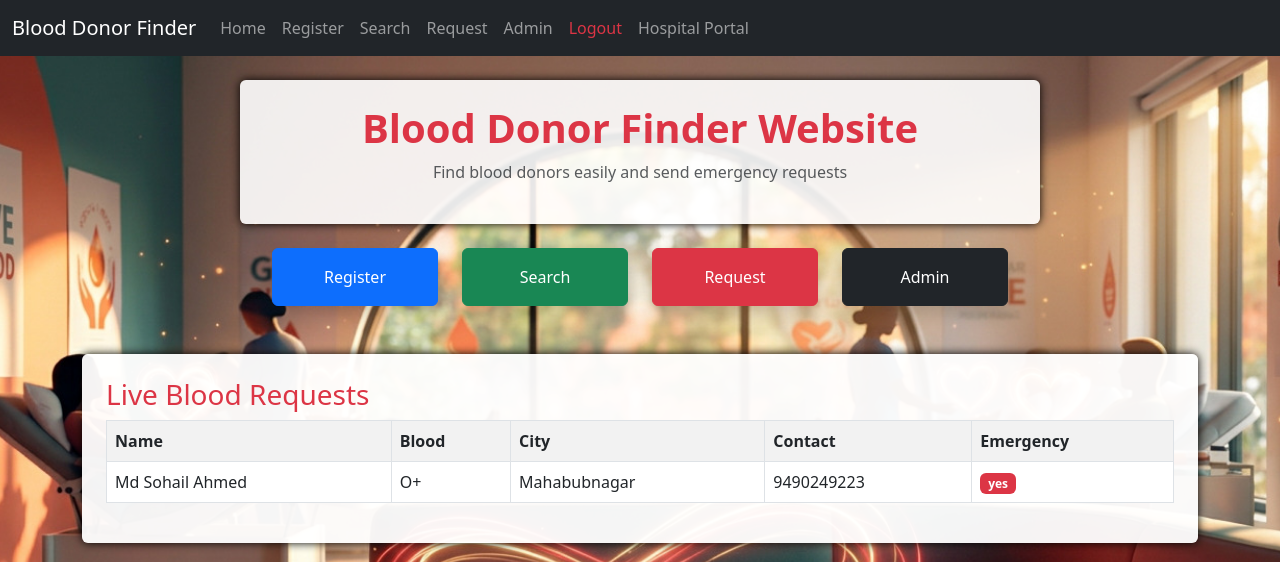
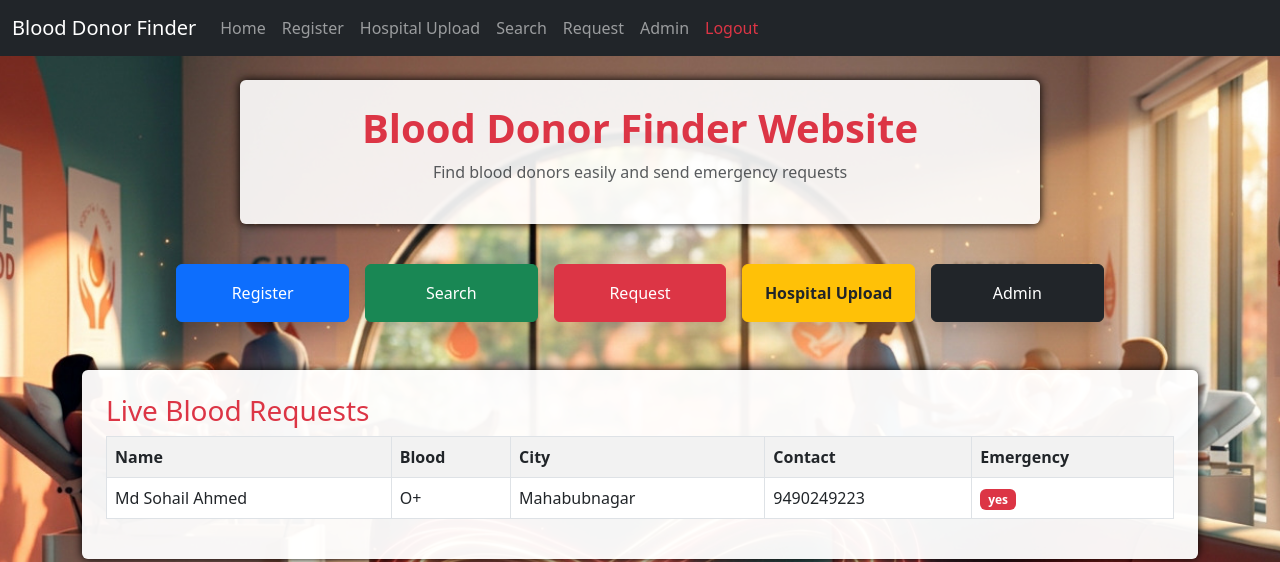
Before and after one commit to Sohail123-spec/blood-donor-flask, a Flask app: page / in a window 1280 px wide. Shown: the top 562 px of the page. Run offline with Flask 3, Linux system fonts and the light colour scheme; data comes from the database, SQL or seed files in the repository.

Commit message:
Add files via upload

```diff
--- a/templates/index.html
+++ b/templates/index.html
@@ -49,7 +49,7 @@ Find blood donors easily and send emergency requests
 
 <!-- BUTTON CARDS -->
 
-<div class="row mt-4 justify-content-center">
+<div class="row mt-4 justify-content-center g-3">
 
     <div class="col-md-2">
         <a href="/register"
@@ -69,6 +69,13 @@ Search
         <a href="/request"
         class="btn btn-danger w-100 p-3 shadow">
         Request
+        </a>
+    </div>
+
+    <div class="col-md-2">
+        <a href="/upload_excel"
+        class="btn btn-warning w-100 p-3 shadow text-dark fw-bold">
+        Hospital Upload
         </a>
     </div>
 
--- a/templates/navbar.html
+++ b/templates/navbar.html
@@ -25,7 +25,11 @@ data-bs-target="#navbarNav">
 <li class="nav-item">
 <a class="nav-link" href="/register">Register</a>
 </li>
-
+<li class="nav-item">
+    <a class="nav-link" href="/upload_excel">
+        Hospital Upload
+    </a>
+</li>
 <li class="nav-item">
 <a class="nav-link" href="/search">Search</a>
 </li>
@@ -41,11 +45,7 @@ data-bs-target="#navbarNav">
 <li class="nav-item">
 <a class="nav-link text-danger" href="/logout">Logout</a>
 </li>
-<li class="nav-item">
-    <a class="nav-link" href="/upload_excel">
-        Hospital Portal
-    </a>
-</li>
+
 </ul>
 
 </div>
```
Lines whose indentation alone changed are shown as unchanged.
